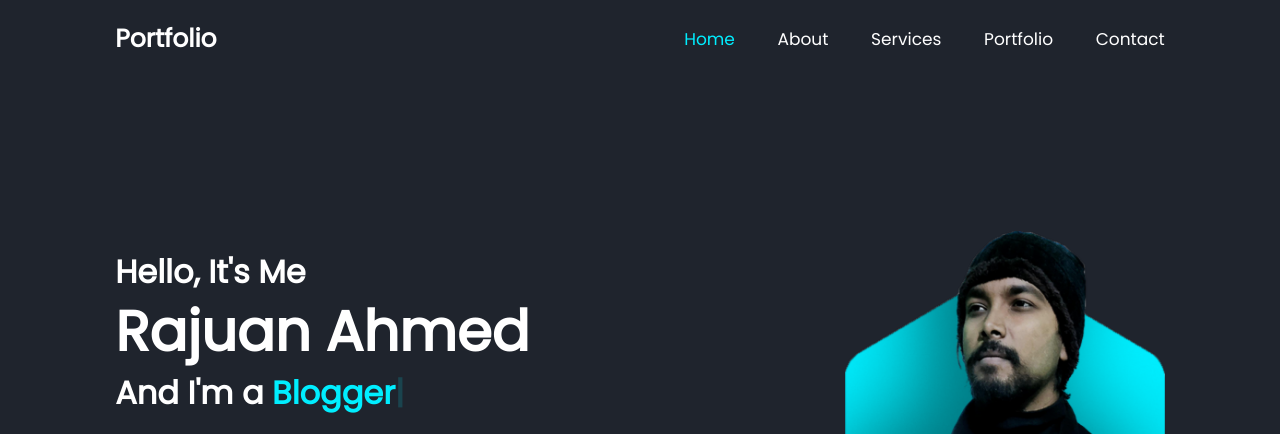
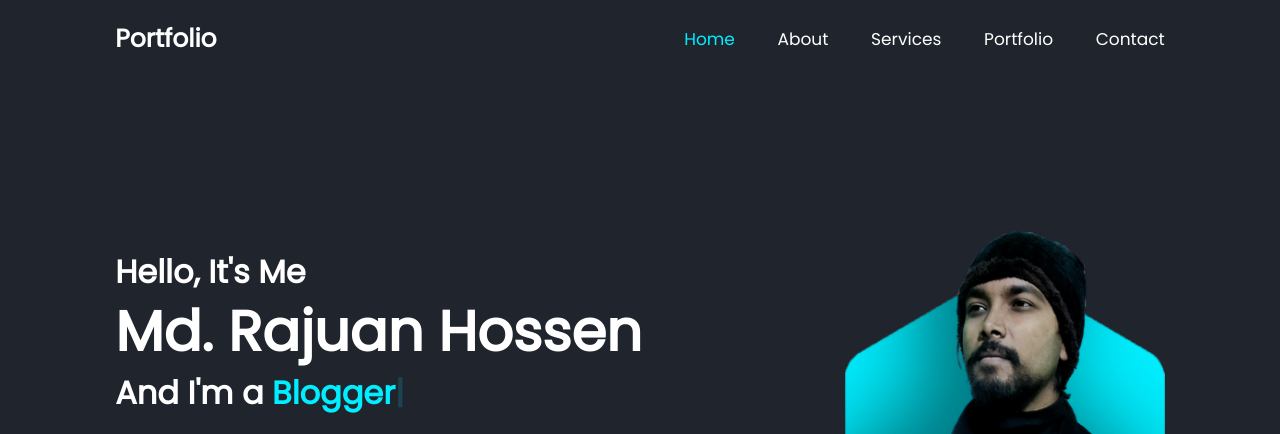
Before and after one commit to iam-rajuan/Portfolio, a plain HTML site: page index.html in a window 1280 px wide. Shown: the top 434 px of the page. Drawn offline with nearby package versions, Linux system fonts and the light colour scheme.

Commit message:
index.html modified

```diff
--- a/index.html
+++ b/index.html
@@ -4,7 +4,7 @@
     <meta charset="UTF-8">
     <meta http-equiv="X-UA-Compatible" content="IE=edge">
     <meta name="viewport" content="width=device-width, initial-scale=1.0">
-    <title>Hi.. Myself Rajuan</title>
+    <title>Md. Rajuan Hossen</title>
     <!-- box icon -->
     <link href='https://unpkg.com/boxicons@2.1.4/css/boxicons.min.css' rel='stylesheet'>
     <!-- css -->
@@ -28,7 +28,7 @@
     <section class="home" id="home">
         <div class="home-content">
             <h3>Hello, It's Me</h3>
-            <h1>Rajuan Ahmed</h1>
+            <h1>Md. Rajuan Hossen</h1>
             <h3>And I'm a <span class="multiple-text"></span></h3>
             <P>Lorem ipsum dolor sit amet consectetur adipisicing elit. Quae at, consequuntur amet a perspiciatis praesentium?</P>
             <div class="social-media">
```
